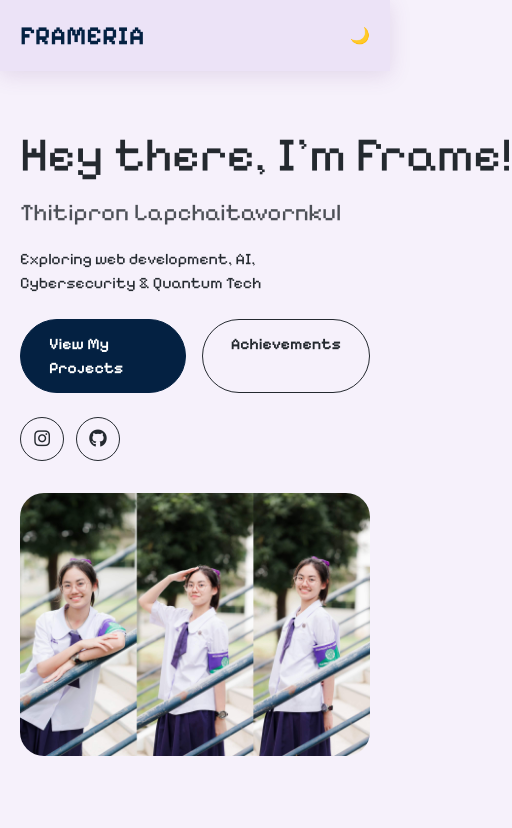
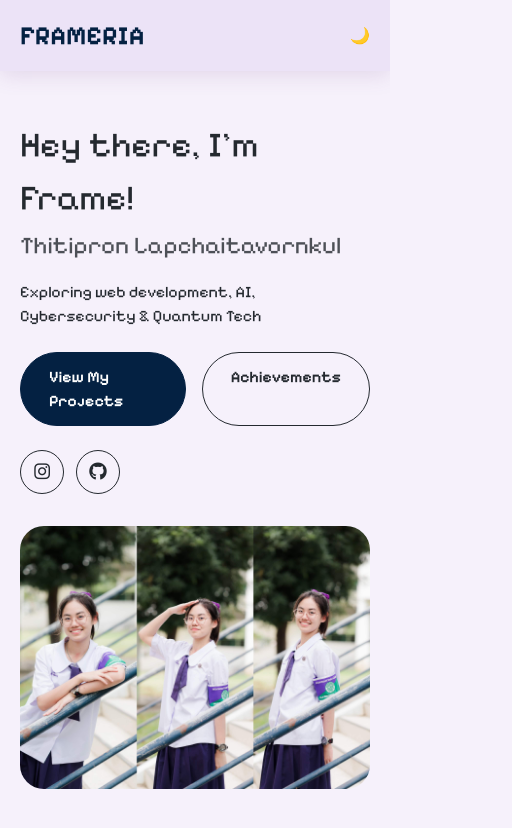
Before and after one commit to zenoframeria/zenoframeria_portfolio, a Next.js app: page / in a window 390 px wide. Shown: the top 828 px of the page, 512 px wide, since content can reach past the window. Built offline with nearby package versions, Linux system fonts and the light colour scheme.

Commit message:
Fix: hero heading on mobile

```diff
--- a/app/globals.css
+++ b/app/globals.css
@@ -109,11 +109,7 @@ body {
   flex: 1;
   max-width: 800px;
 }
-.hero-text h1 {
-  font-size: 72px;
-  white-space: nowrap;
-}
-.hero-text h1 { font-size: clamp(48px, 5vw, 88px); }
+.hero-text h1 { font-size: clamp(32px, 5vw, 88px); }
 .hero-text p  { font-size: clamp(16px, 1.4vw, 24px); }
 
 .hero-image img {
@@ -264,14 +260,12 @@ hr { border: none; border-top: 1px solid #d0d7de; }
 li { margin-bottom: 10px; }
 .project-card { padding: 16px; border: 1px solid #d0d7de; border-radius: 8px; }
 
-/* MOBILE */
+/* MOBILE (≤ 768px) */
 @media (max-width: 768px) {
   .container { flex-direction: column; }
   .profile { width: 100%; }
   .avatar { max-width: 180px; }
-}
-/* MOBILE (≤ 768px) */
-@media (max-width: 768px) {
+
   .nav-inner { padding: 16px 20px; }   /* ลดระยะขอบ navbar */
 
   .hero,
@@ -288,4 +282,5 @@ li { margin-bottom: 10px; }
   .hero-text { max-width: 100%; }
   .hero-image img,
   .about-photo img { width: 100%; }    /* รูปเต็มความกว้างจอ */
+  .hero-text h1 { font-size: clamp(32px, 9vw, 56px); }
 }
```
